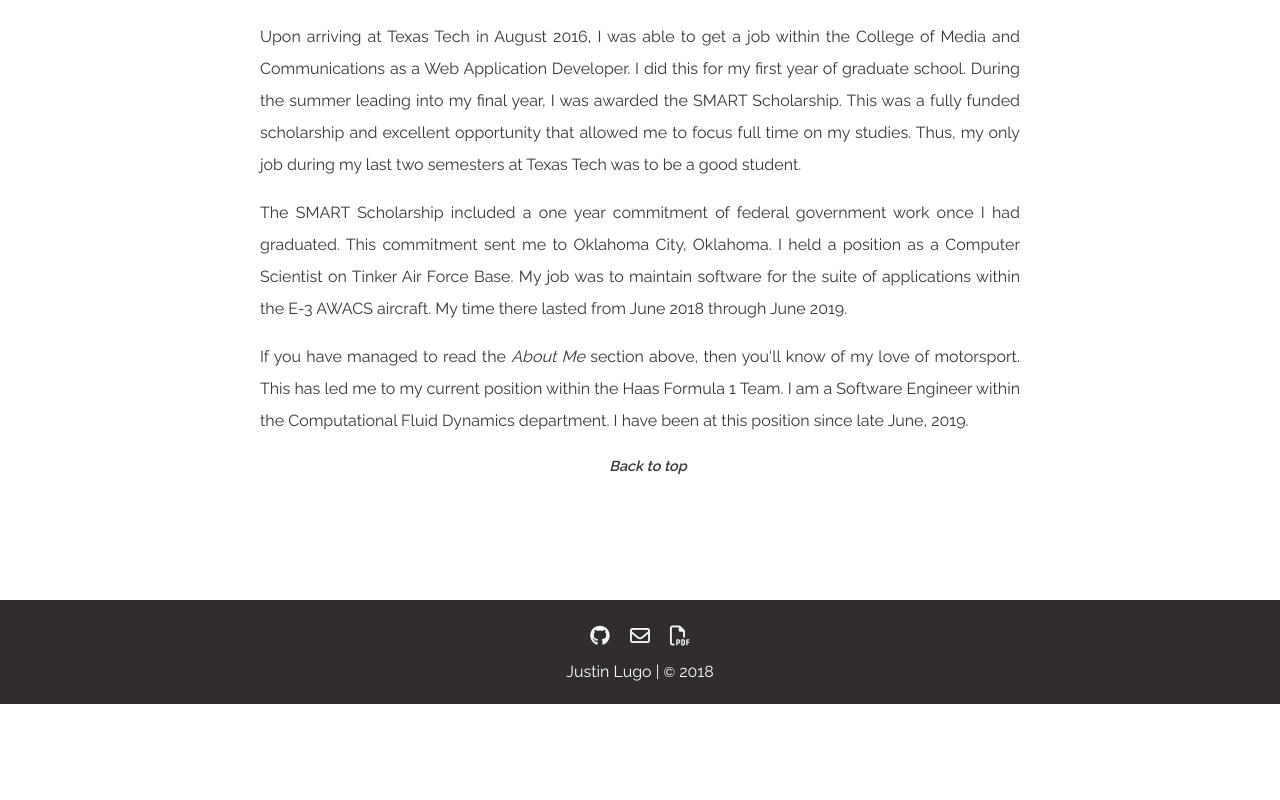
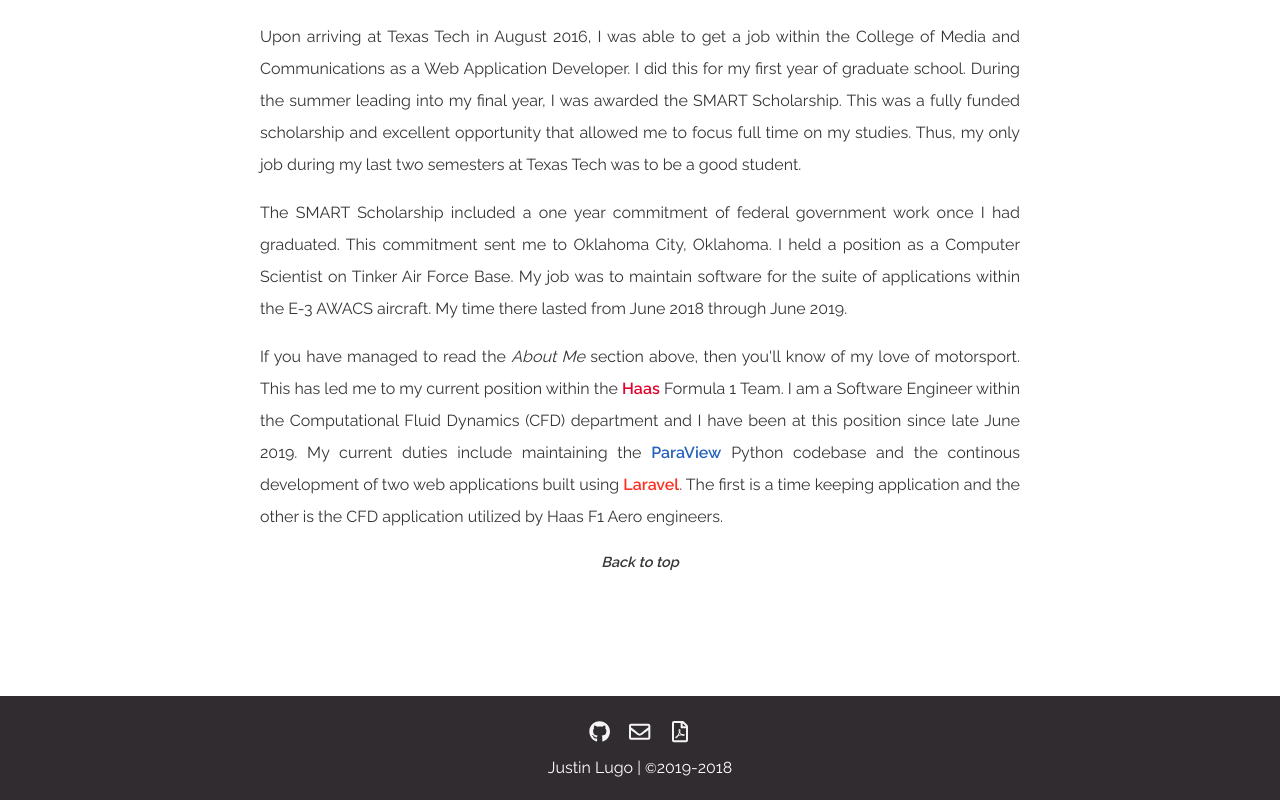
Before and after one commit to jlug331221/personal-website, a Vue app: page / in a window 1280 px wide. Shown: the part 3272-4072 px from the top of the page. Before the commit the page ends 3976 px from the top, so only its background shows below. Built offline with nearby package versions, Linux system fonts and the light colour scheme.

Commit message:
Update Employment section.

```diff
--- a/package.json
+++ b/package.json
@@ -16,6 +16,7 @@
     "vue": "^2.5.17"
   },
   "devDependencies": {
+    "@fortawesome/fontawesome-free": "^5.13.0",
     "@vue/cli-plugin-babel": "^3.1.1",
     "@vue/cli-plugin-eslint": "^4.2.3",
     "@vue/cli-service": "^4.2.3",
--- a/public/index.html
+++ b/public/index.html
@@ -10,8 +10,6 @@
 
     <link href="https://fonts.googleapis.com/css?family=Raleway:400,600" rel="stylesheet">
     <link href="https://fonts.googleapis.com/css?family=Lato:400,700" rel="stylesheet">
-
-    <script src="https://kit.fontawesome.com/1b2cfc4502.js"></script>
 
     <title>Justin Lugo</title>
   </head>
--- a/src/components/FooterComponent.vue
+++ b/src/components/FooterComponent.vue
@@ -22,18 +22,16 @@
     </div>
 
     <p class="name-copywrite-footer">
-      Justin Lugo | <small>&copy;</small>&nbsp;{{ new Date().getFullYear() }}
+      Justin Lugo | <small>&copy;</small>2019-{{ new Date().getFullYear() }}
     </p>
   </footer>
 
 </template>
 
 <script>
-
 export default {
   name: 'FooterComponent'
 }
-
 </script>
 
 <style scoped lang="scss">
--- a/src/components/HeaderComponent.vue
+++ b/src/components/HeaderComponent.vue
@@ -19,11 +19,9 @@
 </template>
 
 <script>
-
 export default {
   name: 'HeaderComponent'
 }
-
 </script>
 
 <style scoped lang="scss">
--- a/src/components/MainComponent.vue
+++ b/src/components/MainComponent.vue
@@ -145,9 +145,15 @@
 
             <p>
               If you have managed to read the <em>About Me</em> section above, then you'll know of
-              my love of motorsport. This has led me to my current position within the Haas Formula
-              1 Team. I am a Software Engineer within the Computational Fluid Dynamics department.
-              I have been at this position since late June, 2019.
+              my love of motorsport. This has led me to my current position within the
+              <a href="https://www.haasf1team.com/" target="_blank" class="haas-text">Haas</a> Formula 1 Team.
+              I am a Software Engineer within the Computational Fluid Dynamics (CFD) department
+              and I have been at this position since late June 2019. My current duties include maintaining
+              the <a href="https://www.paraview.org/" target="_blank" class="paraview-text">ParaView</a>
+              Python codebase and the continous development of two web applications built using
+              <a href="https://www.laravel.com/" target="_blank" class="laravel-text">Laravel</a>.
+              The first is a time keeping application and the other is the CFD application utilized by
+              Haas F1 Aero engineers.
             </p>
 
             <em><small><a class="red-underline" href="#top">Back to top</a></small></em>
@@ -262,7 +268,7 @@
 
       a {
         display: inline-block;
-        margin-left: 1rem;
+        //margin-left: 1rem;
         font-weight: bolder;
         text-align: right;
       }
@@ -304,6 +310,18 @@
       h2, p, a {
         color: #363636;
       }
+
+      .laravel-text {
+        color: #ff2d20
+      }
+
+      .paraview-text {
+        color: #2763bc;
+      }
+
+      .haas-text {
+        color: #E6002D;
+      }
     }
 
     section.education {
--- a/src/main.js
+++ b/src/main.js
@@ -1,5 +1,8 @@
 import Vue from 'vue'
 import App from './App.vue'
+
+import '@fortawesome/fontawesome-free/css/all.min.css'
+import '@fortawesome/fontawesome-free/js/all.min.js'
 
 Vue.config.productionTip = false
 
--- a/vue.config.js
+++ b/vue.config.js
@@ -1,5 +1,5 @@
 module.exports = {
-  baseUrl: process.env.NODE_ENV === 'production'
+  publicPath: process.env.NODE_ENV === 'production'
     ? '/personal-website/'
     : '/'
 }
```
Also changed, not shown: 12 other files (tests, documents, lock files or other folders).
